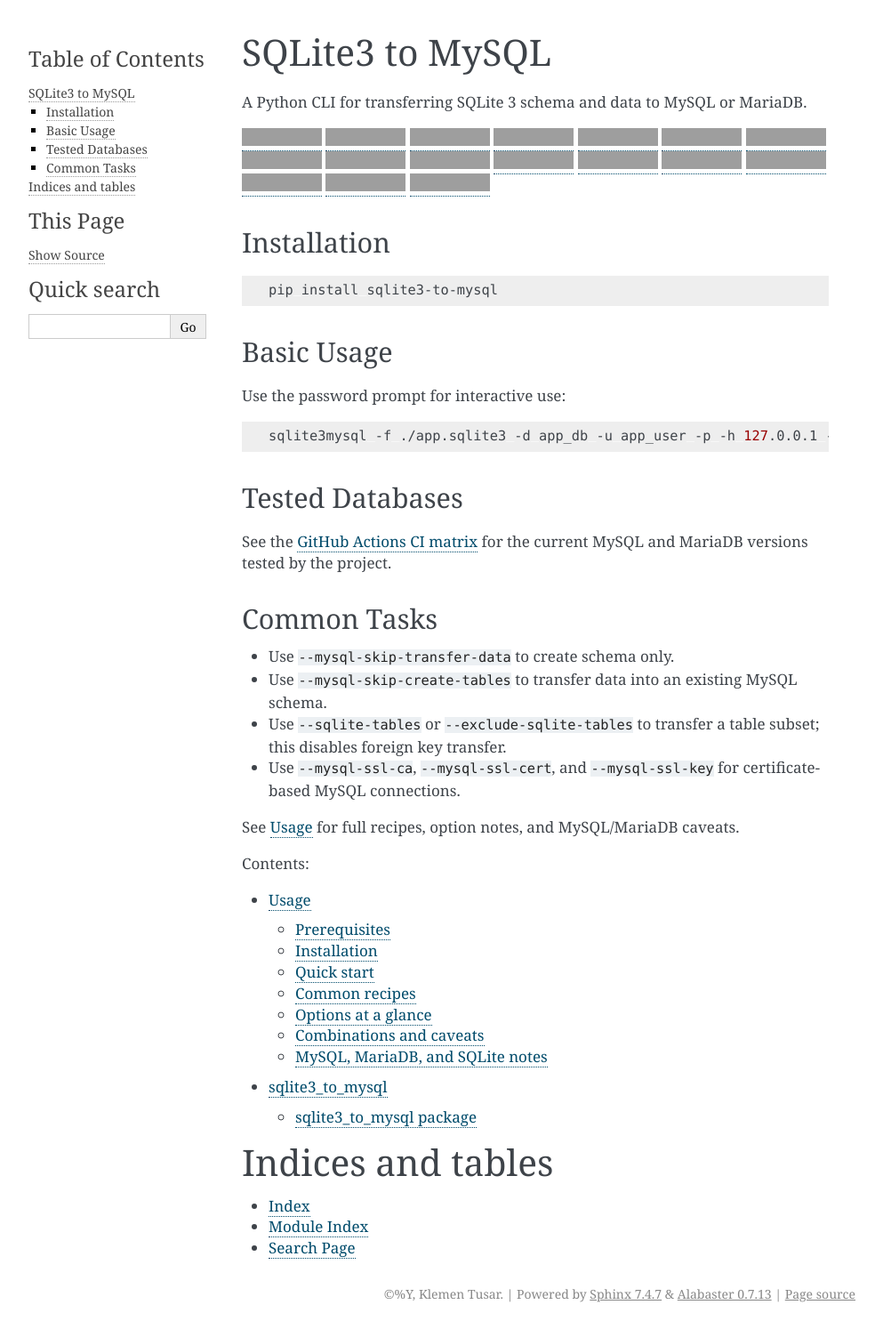
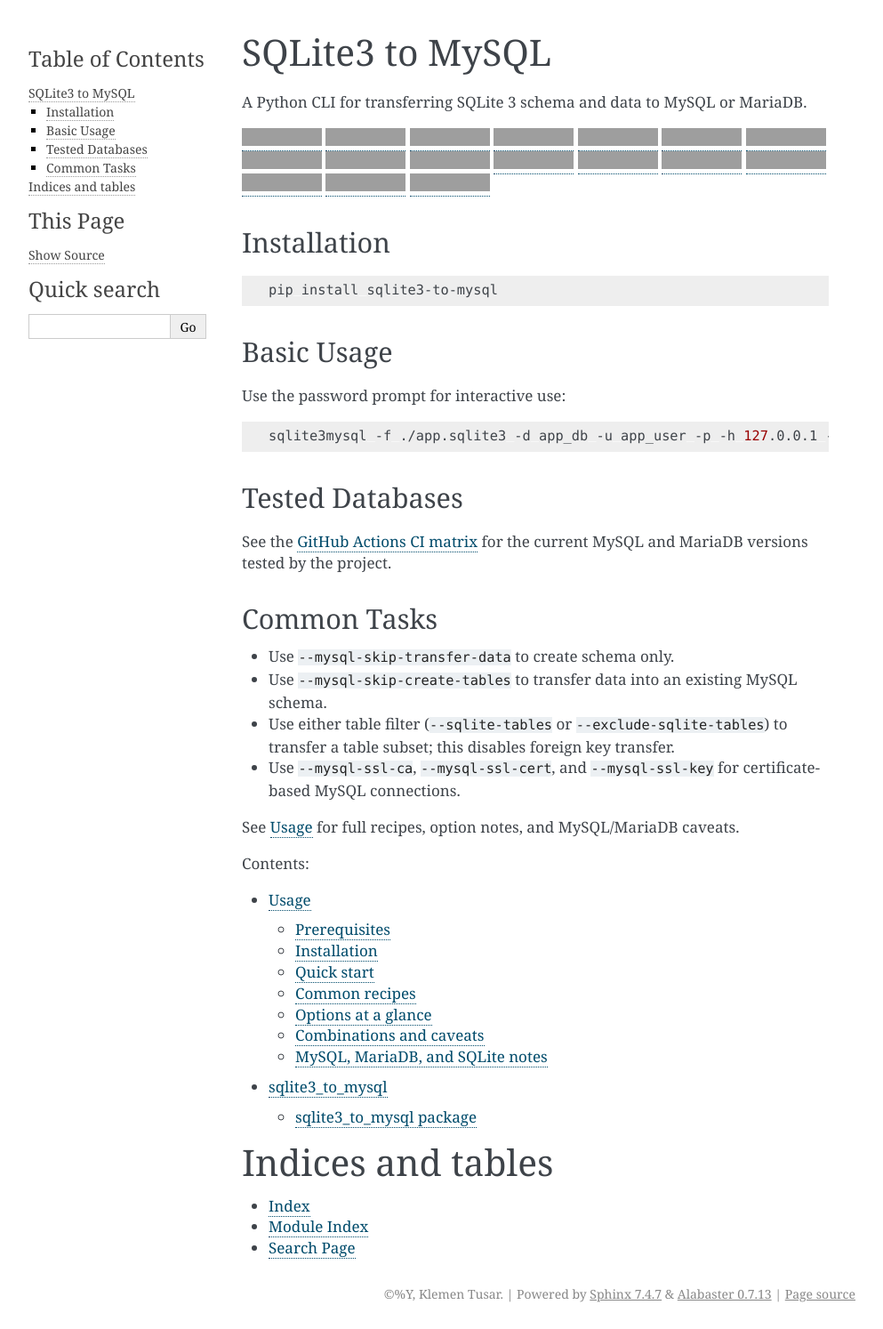
Before and after one commit to techouse/sqlite3-to-mysql, a Sphinx documentation site: the page built from docs/index.rst, in a window 1280 px wide, cut to the strip 0-1494 px from the top of the page. Shown: the whole strip at 89% size, without its empty margins (148-1141 px from the left). Built offline with Sphinx 7.4.7, drawn with Linux system fonts in a browser that asks for light colours; grey boxes are pictures that could not be loaded.

Commit message:
docs: clarify foreign key transfer behavior with table filters

```diff
--- a/docs/README.rst
+++ b/docs/README.rst
@@ -280,8 +280,8 @@
 ^^^^^^^^^^^^^^^^^^^^^^^^
 
 - ``--sqlite-tables`` and ``--exclude-sqlite-tables`` are mutually exclusive.
-- ``--sqlite-tables`` or ``--exclude-sqlite-tables`` automatically disables
-  foreign key transfer.
+- Either table filter (``--sqlite-tables`` or ``--exclude-sqlite-tables``)
+  automatically disables foreign key transfer.
 - ``--mysql-skip-create-tables`` and ``--mysql-skip-transfer-data`` cannot be
   used together because there would be nothing to do.
 - ``--mysql-skip-create-tables`` requires compatible target MySQL tables to
--- a/docs/index.rst
+++ b/docs/index.rst
@@ -36,8 +36,9 @@
 
 - Use ``--mysql-skip-transfer-data`` to create schema only.
 - Use ``--mysql-skip-create-tables`` to transfer data into an existing MySQL schema.
-- Use ``--sqlite-tables`` or ``--exclude-sqlite-tables`` to transfer a table
-  subset; this disables foreign key transfer.
+- Use either table filter (``--sqlite-tables`` or
+  ``--exclude-sqlite-tables``) to transfer a table subset; this disables
+  foreign key transfer.
 - Use ``--mysql-ssl-ca``, ``--mysql-ssl-cert``, and ``--mysql-ssl-key`` for
   certificate-based MySQL connections.
 
```
Also changed, not shown: README.md (+1 -1 lines), SKILL.md (+1 -1 lines).
